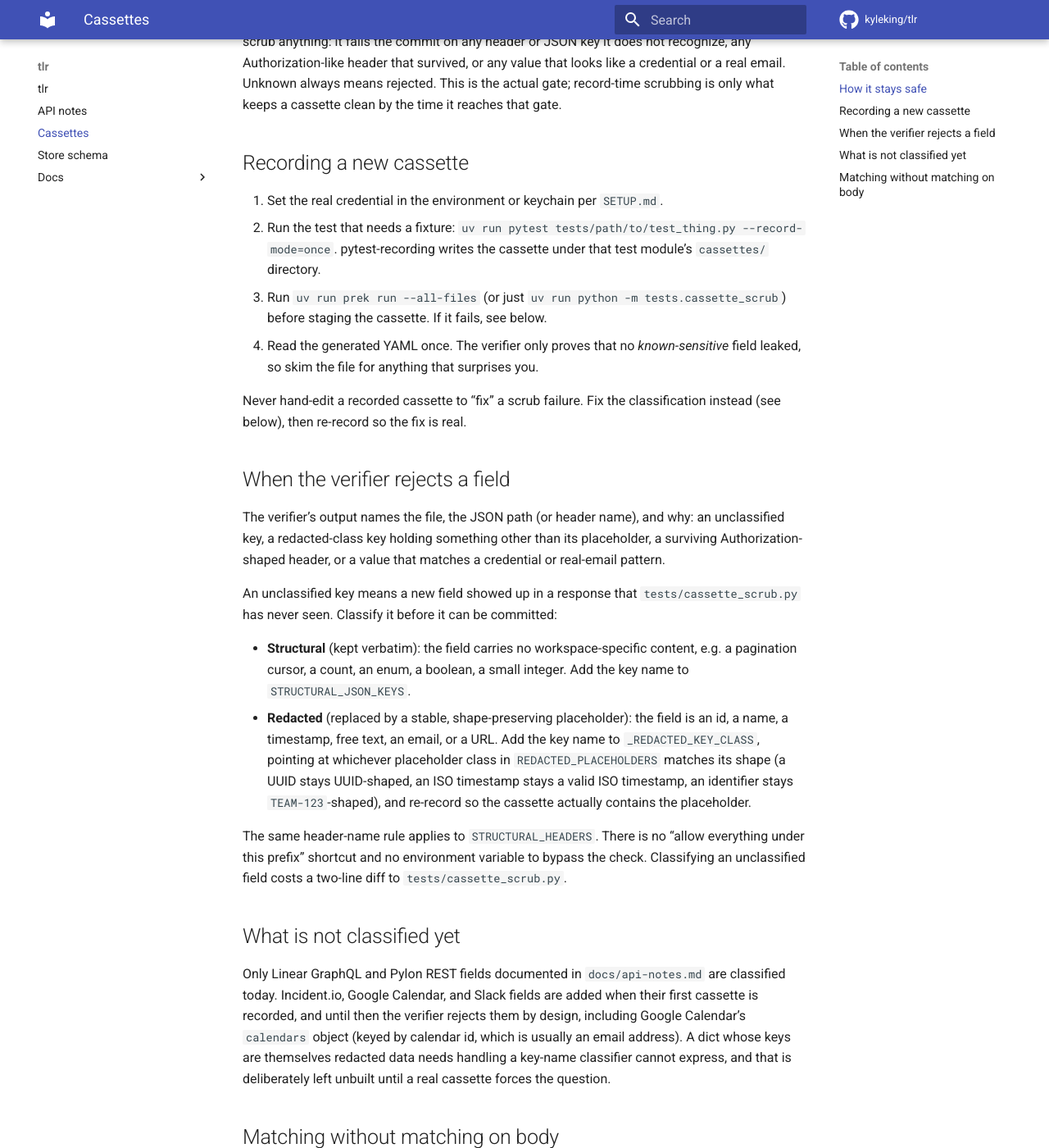
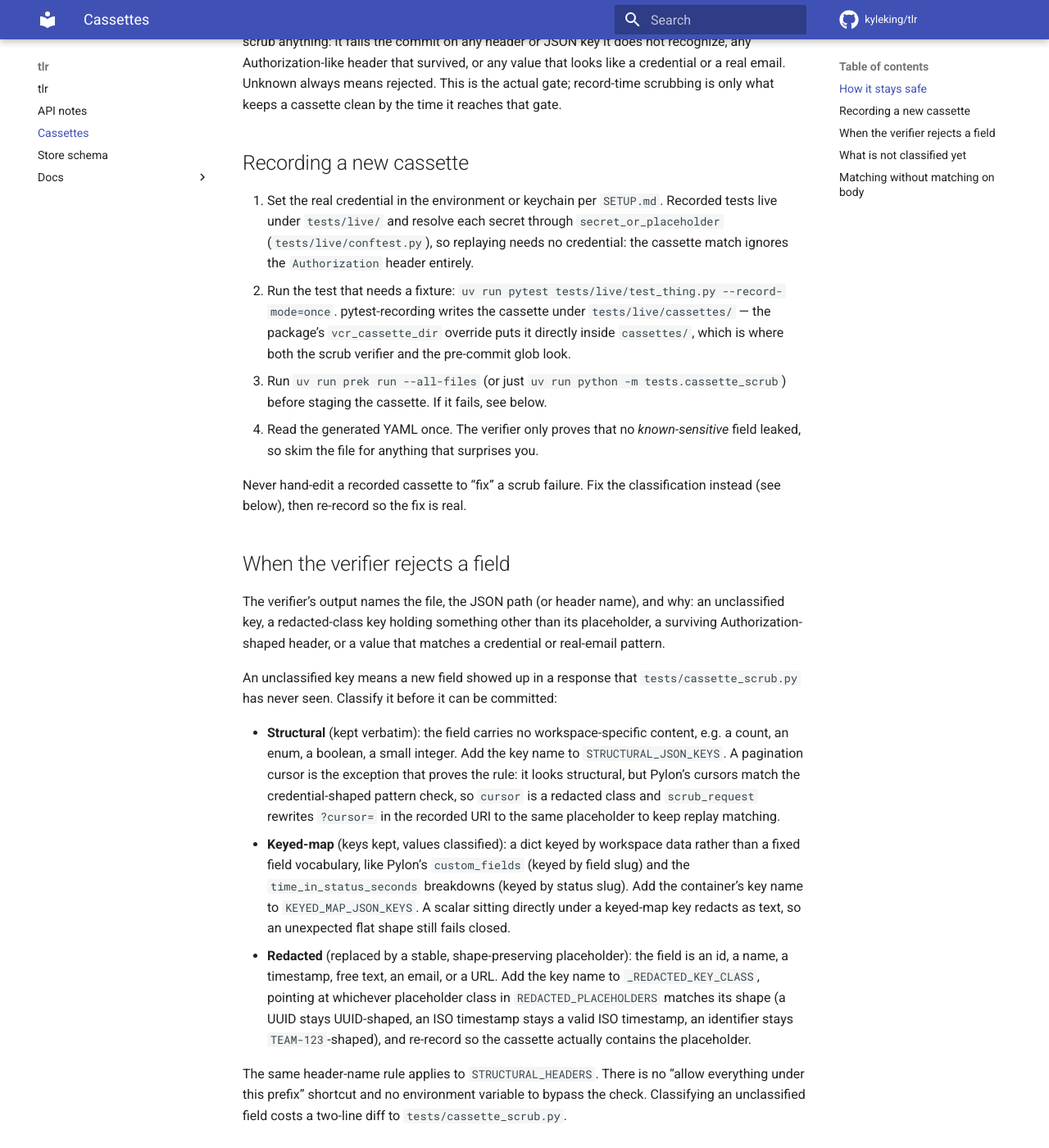
Before and after one commit to KyleKing/tlr, an MkDocs documentation site: the page built from docs/cassettes.md, in a window 1280 px wide and 1400 px high, scrolled down 546 px. Shown: the whole window at 82% size. Built offline with MkDocs 1.6.1 and Material for MkDocs 9.7.7, drawn with Linux system fonts in a browser that asks for light colours; comment, search, counter and statistics services are not loaded; some of the changed text lies outside the part shown.

Commit message:
test: record the first Linear and Pylon cassettes

```diff
--- a/docs/cassettes.md
+++ b/docs/cassettes.md
@@ -33,9 +33,14 @@
 ## Recording a new cassette
 
 1. Set the real credential in the environment or keychain per `SETUP.md`.
+    Recorded tests live under `tests/live/` and resolve each secret through
+    `secret_or_placeholder` (`tests/live/conftest.py`), so replaying needs no credential:
+    the cassette match ignores the `Authorization` header entirely.
 1. Run the test that needs a fixture:
-    `uv run pytest tests/path/to/test_thing.py --record-mode=once`.
-    pytest-recording writes the cassette under that test module's `cassettes/` directory.
+    `uv run pytest tests/live/test_thing.py --record-mode=once`.
+    pytest-recording writes the cassette under `tests/live/cassettes/` — the package's
+    `vcr_cassette_dir` override puts it directly inside `cassettes/`, which is where both
+    the scrub verifier and the pre-commit glob look.
 1. Run `uv run prek run --all-files` (or just `uv run python -m tests.cassette_scrub`)
     before
     staging the cassette.
@@ -60,9 +65,19 @@
 Classify it before it can be committed:
 
 - **Structural** (kept verbatim): the field carries no workspace-specific content, e.g. a
-    pagination cursor, a count, an enum, a boolean, a small integer.
+    count, an enum, a boolean, a small integer.
     Add the key name to
     `STRUCTURAL_JSON_KEYS`.
+    A pagination cursor is the exception that proves the rule: it looks structural, but
+    Pylon's cursors match the credential-shaped pattern check, so `cursor` is a redacted
+    class and `scrub_request` rewrites `?cursor=` in the recorded URI to the same
+    placeholder to keep replay matching.
+- **Keyed-map** (keys kept, values classified): a dict keyed by workspace data rather than
+    a fixed field vocabulary, like Pylon's `custom_fields` (keyed by field slug) and the
+    `time_in_status_seconds` breakdowns (keyed by status slug).
+    Add the container's key name to `KEYED_MAP_JSON_KEYS`.
+    A scalar sitting directly under a keyed-map key redacts as text, so an unexpected flat
+    shape still fails closed.
 - **Redacted** (replaced by a stable, shape-preserving placeholder): the field is an id, a
     name,
     a timestamp, free text, an email, or a URL.
@@ -80,17 +95,14 @@
 
 ## What is not classified yet
 
-Only Linear GraphQL and Pylon REST fields documented in `docs/api-notes.md` are
-classified today.
+Linear GraphQL and Pylon REST fields are classified, from the first recorded cassettes
+under `tests/live/cassettes/`.
 Incident.io, Google Calendar, and Slack fields are added when their first cassette is
 recorded,
-and until then the verifier rejects them by design, including Google Calendar's
-`calendars`
-object (keyed by calendar id, which is usually an email address).
-A dict whose keys are
-themselves redacted data needs handling a key-name classifier cannot express, and that
-is
-deliberately left unbuilt until a real cassette forces the question.
+and until then the verifier rejects them by design.
+A dict keyed by workspace data (Google Calendar's `calendars`, keyed by calendar id)
+belongs in `KEYED_MAP_JSON_KEYS` — the mechanism exists now, because
+`custom_fields` forced it.
 
 ## Matching without matching on body
 
```
Also changed, not shown: docs/docs/CHANGELOG.md (+4 -0 lines), docs/docs/DEVELOPER_GUIDE.md (+2 -2 lines), 12 other files.
